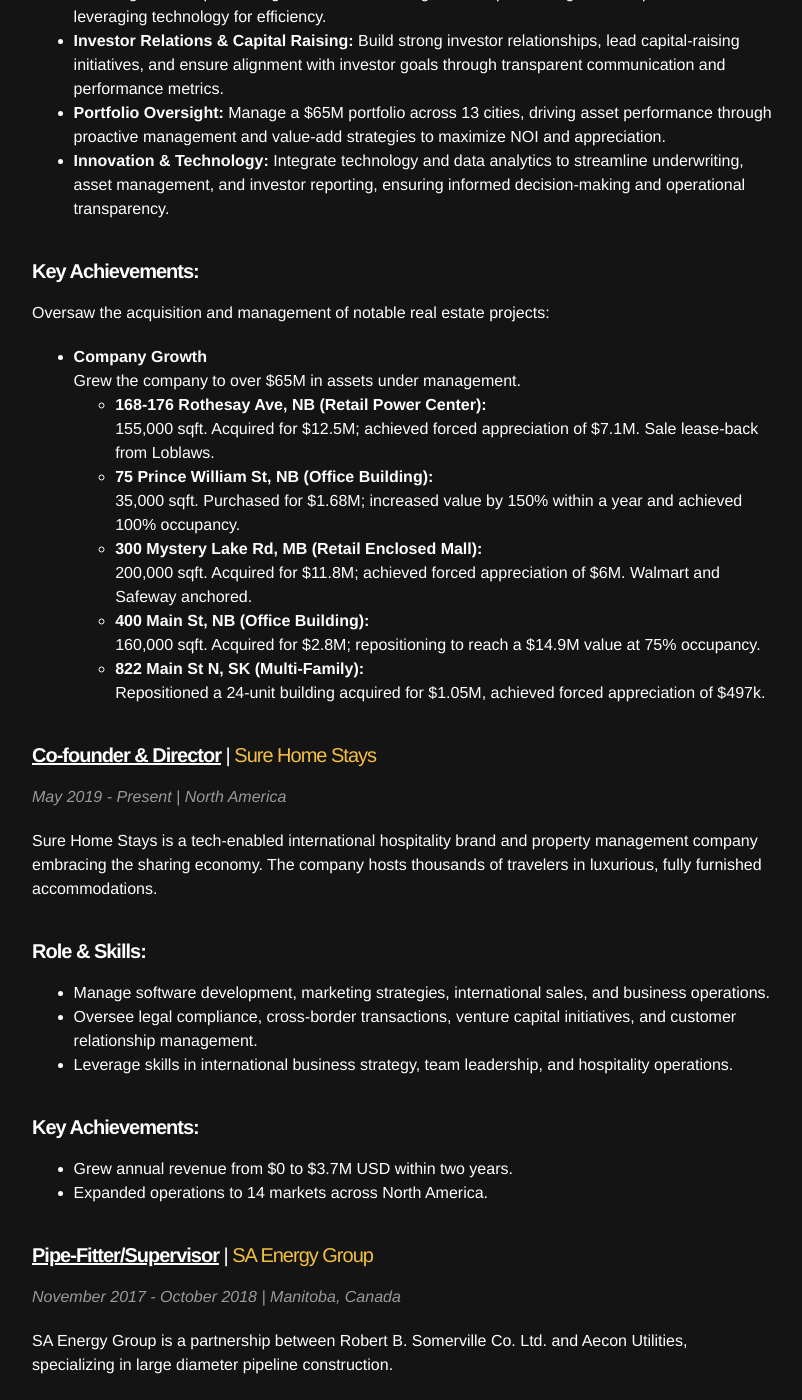
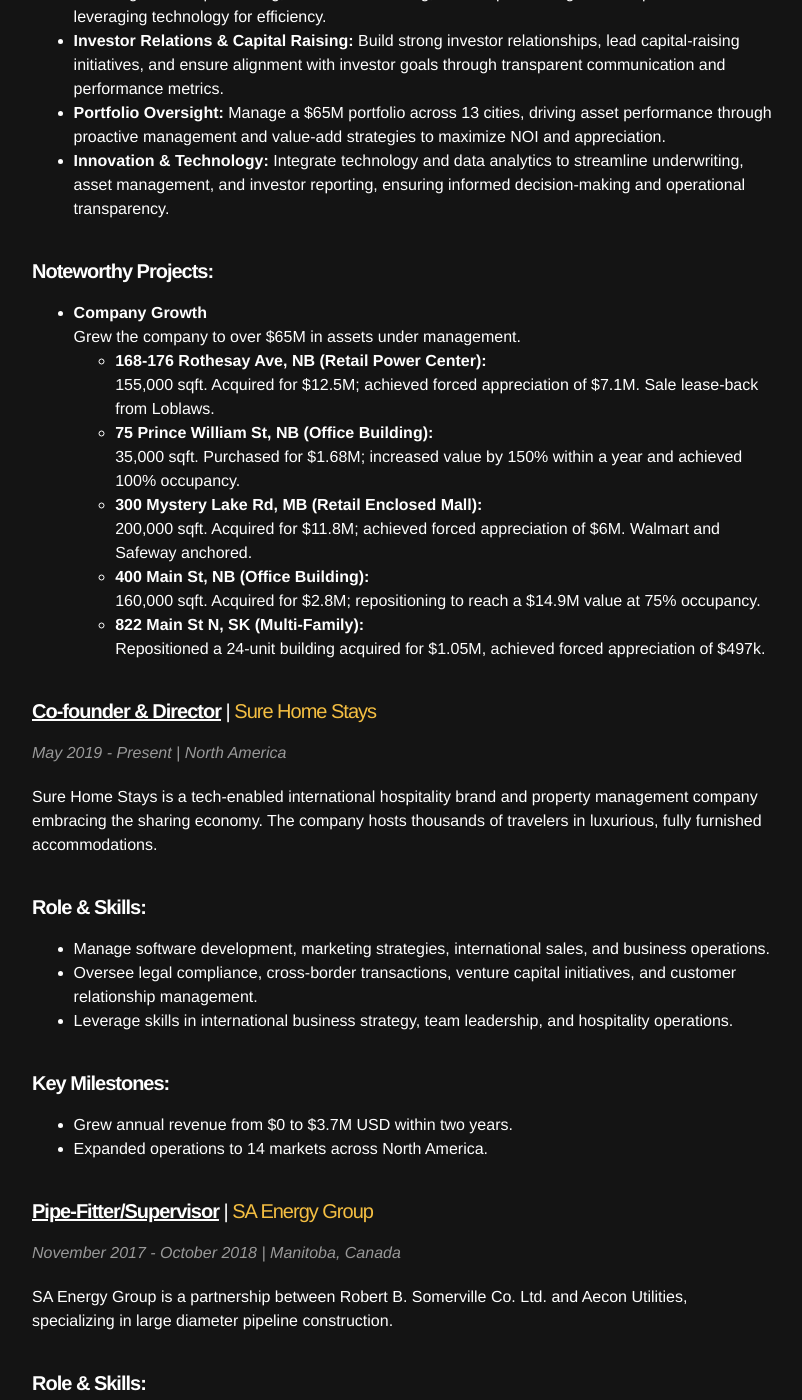
Before and after one commit to spenriche/spenriche.github.io, a Jekyll site: the page built from _pages/about.md, in a window 1280 px wide and 1400 px high, scrolled down 2225 px. Shown: the whole window, without its empty margins (238-1040 px from the left). Built offline with Jekyll 4.4.1, drawn with Linux system fonts in a browser that asks for light colours.

Commit message:
continuing transfer posts

```diff
--- a/_pages/about.md
+++ b/_pages/about.md
@@ -42,9 +42,8 @@ R2 Capital Partners Inc. is a privately held real estate investment firm offerin
 - **Portfolio Oversight:** Manage a $65M portfolio across 13 cities, driving asset performance through proactive management and value-add strategies to maximize NOI and appreciation.
 - **Innovation & Technology:** Integrate technology and data analytics to streamline underwriting, asset management, and investor reporting, ensuring informed decision-making and operational transparency.
 
-#### **Key Achievements:**
+#### **Noteworthy Projects:**
 
-Oversaw the acquisition and management of notable real estate projects:
 - **Company Growth**
 Grew the company to over $65M in assets under management.
     - **168-176 Rothesay Ave, NB (Retail Power Center):**
@@ -69,7 +68,7 @@ Sure Home Stays is a tech-enabled international hospitality brand and property m
 - Oversee legal compliance, cross-border transactions, venture capital initiatives, and customer relationship management.
 - Leverage skills in international business strategy, team leadership, and hospitality operations.
 
-#### **Key Achievements:**
+#### **Key Milestones:**
 
 - Grew annual revenue from $0 to $3.7M USD within two years.
 - Expanded operations to 14 markets across North America.
```
